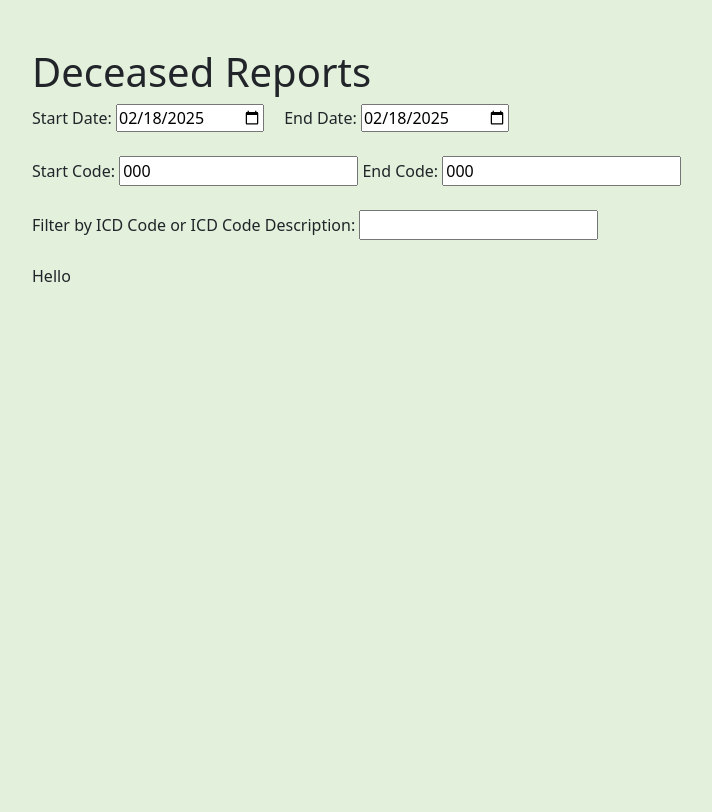
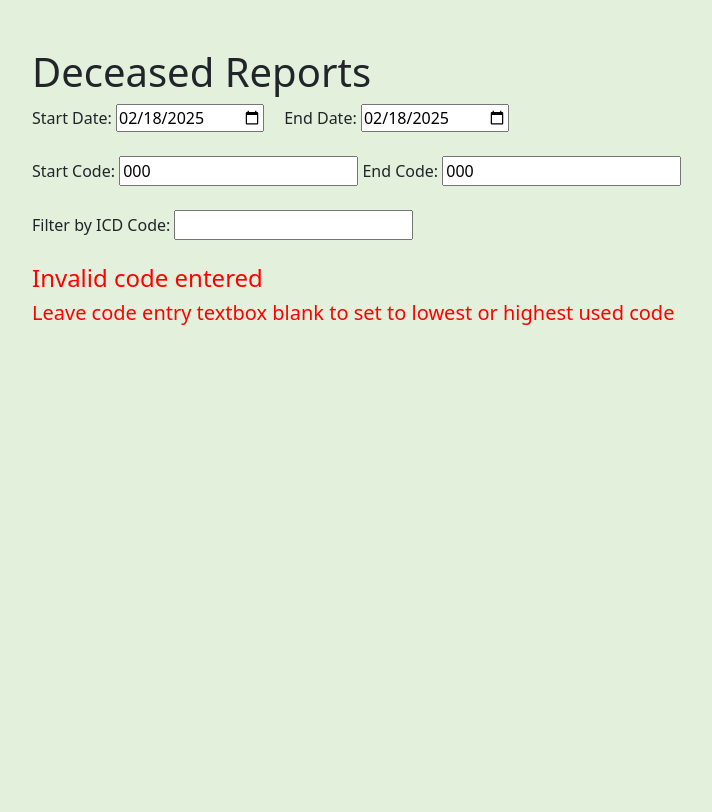
Before and after one commit to gatlincruz-ciha/DeathReportingAndRecording, a Django app: page /death_recording_and_reporting/code_range_home in a window 1280 px wide. Shown: the part 101-913 px from the top of the page, without its empty margins (16-728 px from the left). Run offline with Django 5.2, Linux system fonts and the light colour scheme; a user stored in the database is signed in; tables that the repository leaves empty hold one stand-in row (values such as "Sample post"); some libraries are stand-ins or nearby versions.

Commit message:
Added error message for invalid code

```diff
--- a/deathrr/templates/deathrr/code_range_home.html
+++ b/deathrr/templates/deathrr/code_range_home.html
@@ -19,7 +19,7 @@ Home
             <input id="range_end_code" value="{{ range_end_code }}" name="range_end_code" hx-trigger="blur, load" hx-get="{% url 'deathrr:filter_range_reports' %}" hx-target="#range_reports_list">
         </div>
         <div class="mt-4 mb-4">
-            <label for="filter_text" >Filter by ICD Code or ICD Code Description:</label>
+            <label for="filter_text" >Filter by ICD Code:</label>
             <input id="filter_text" value="{{ range_filter_text }}" name="range_filter_text" hx-trigger="blur, load" hx-get="{% url 'deathrr:filter_range_reports' %}" hx-target="#range_reports_list">
         </div>
         <div id="range_reports_list" style="height:500px"></div>
--- a/deathrr/views.py
+++ b/deathrr/views.py
@@ -293,7 +293,14 @@ def filter_range_reports_view(request):
         request.session['download_count_data'] = json.dumps(list(filtered_reports.values_list('id', flat=True)))
         return render(request, 'deathrr/partials/report_list.html',
                       {'reports': filtered_reports, 'reports_size': len(filtered_reports), 'return_screen': False})
-    return HttpResponse("Hello")
+    invalid_code_html = """
+    <html>
+        <body> <h4 style="color:red;">Invalid code entered</h4>
+                <h5 style="color:red;">Leave code entry textbox blank to set to lowest or highest used code </h5>
+        </body>
+    </html>
+    """
+    return HttpResponse(invalid_code_html)
 
 
 
```
